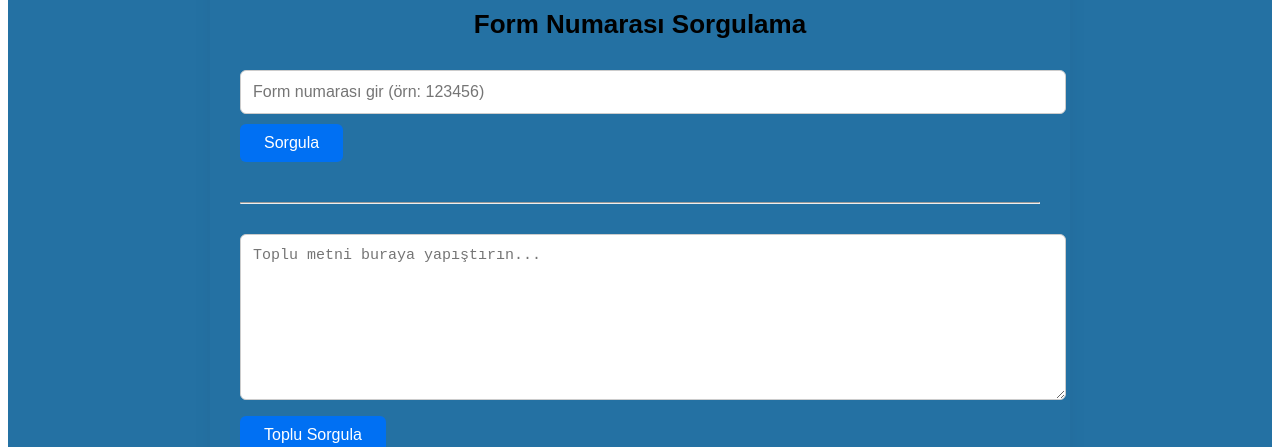
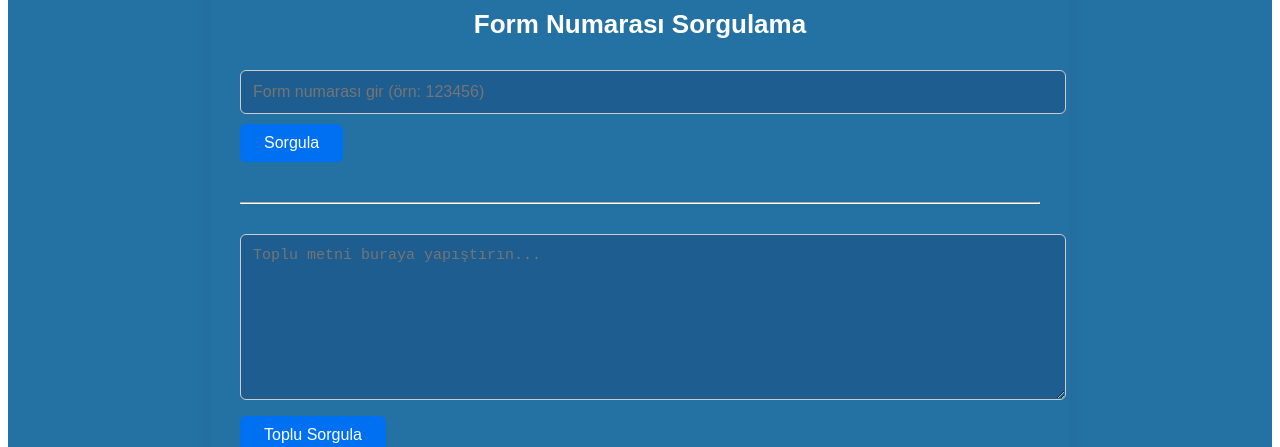
Before and after one commit to onur846/fpformkontrol, a Next.js app: page / in a window 1280 px wide. Shown: the part 206-653 px from the top of the page. Built offline with nearby package versions, Linux system fonts and the light colour scheme.

Commit message:
Update index.js

```diff
--- a/pages/index.js
+++ b/pages/index.js
@@ -53,7 +53,7 @@ export default function Home() {
   };
 
   return (
-    <div style={{ background: "#2471A3", minHeight: "100vh", padding: "20px", fontFamily: "Arial, sans-serif" }}>
+    <div style={{ background: "#2471A3", minHeight: "100vh", padding: "20px", fontFamily: "Arial, sans-serif", color: "#fff" }}>
       <div style={{ maxWidth: 800, margin: "auto", background: "#2471A3", padding: 30, borderRadius: 16, boxShadow: "0 4px 20px rgba(0,0,0,0.05)" }}>
         <img src="https://fpprotr.com/wp-content/uploads/2023/04/fppro-logo-symbol-white-nosubtitle.png" alt="Logo" style={{ maxWidth: 180, display: "block", margin: "0 auto 20px" }} />
         <h2 style={{ textAlign: "center", marginBottom: 30, fontSize: 26 }}>Form Numarası Sorgulama</h2>
@@ -65,20 +65,41 @@ export default function Home() {
             value={searchForm}
             onChange={(e) => setSearchForm(e.target.value)}
             placeholder="Form numarası gir (örn: 123456)"
-            style={{ width: "100%", padding: 12, marginBottom: 10, fontSize: 16, borderRadius: 6, border: "1px solid #ccc" }}
+            style={{
+              width: "100%",
+              padding: 12,
+              marginBottom: 10,
+              fontSize: 16,
+              borderRadius: 6,
+              border: "1px solid #ccc",
+              backgroundColor: "#1e5d8f",
+              color: "#fff",
+            }}
           />
-          <button onClick={handleSearch} style={{ padding: "10px 24px", fontSize: 16, background: "#0070f3", color: "#fff", border: "none", borderRadius: 6 }}>
+          <button
+            onClick={handleSearch}
+            style={{ padding: "10px 24px", fontSize: 16, background: "#0070f3", color: "#fff", border: "none", borderRadius: 6 }}
+          >
             Sorgula
           </button>
           {searchResult && <p style={{ marginTop: 12, fontWeight: 500 }}>{searchResult}</p>}
         </div>
 
-        <hr style={{ margin: "30px 0" }} />
+        <hr style={{ margin: "30px 0", borderColor: "#fff" }} />
 
         {/* Çoklu form sorgulama */}
         <div style={{ marginBottom: 30 }}>
           <textarea
-            style={{ width: "100%", height: 140, padding: 12, fontSize: 15, borderRadius: 6, border: "1px solid #ccc" }}
+            style={{
+              width: "100%",
+              height: 140,
+              padding: 12,
+              fontSize: 15,
+              borderRadius: 6,
+              border: "1px solid #ccc",
+              backgroundColor: "#1e5d8f",
+              color: "#fff",
+            }}
             placeholder="Toplu metni buraya yapıştırın..."
             value={inputText}
             onChange={(e) => setInputText(e.target.value)}
@@ -96,11 +117,14 @@ export default function Home() {
           <div style={{ marginTop: 40 }}>
             {Object.entries(groupedResults).map(([operator, forms], idx) => (
               <div key={idx} style={{ marginBottom: 30 }}>
-                <h3 style={{ borderBottom: "1px solid #ddd", paddingBottom: 6, marginBottom: 10, fontSize: 18 }}>{operator.toUpperCase()}</h3>
+                <h3 style={{ borderBottom: "1px solid #fff", paddingBottom: 6, marginBottom: 10, fontSize: 18 }}>{operator.toUpperCase()}</h3>
                 <ul style={{ listStyle: "none", paddingLeft: 0 }}>
                   {forms.map((item, i) => (
                     <li key={i} style={{ marginBottom: 6, fontSize: 16 }}>
-                      • {item.form} {item.timeInfo && <span style={{ color: "#888", fontStyle: "italic" }}>({item.timeInfo})</span>}
+                      • {item.form}{" "}
+                      {item.timeInfo && (
+                        <span style={{ color: "#ddd", fontStyle: "italic" }}>({item.timeInfo})</span>
+                      )}
                     </li>
                   ))}
                 </ul>
```
